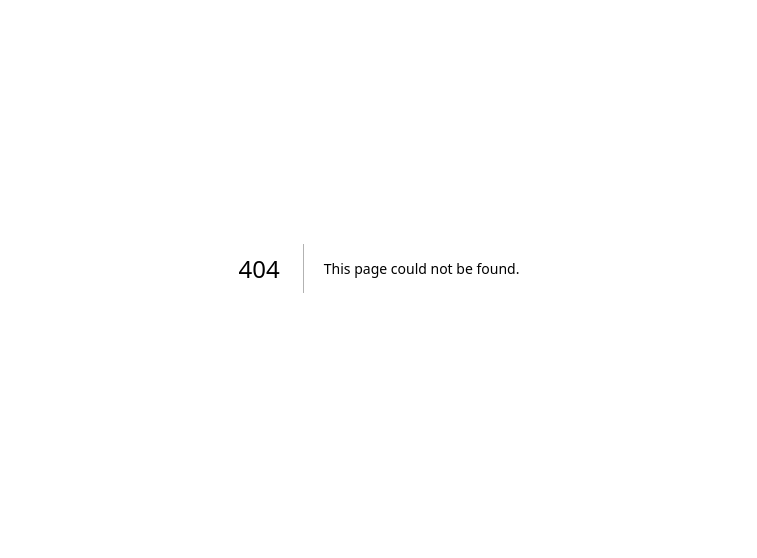
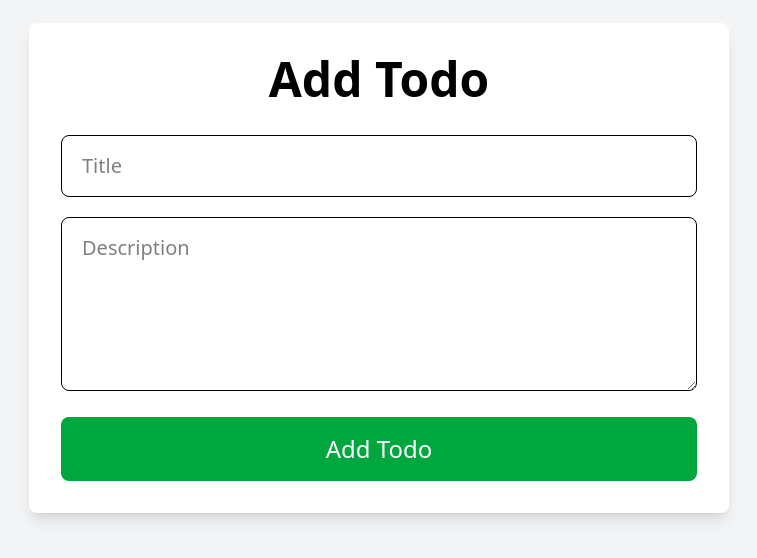
Before and after one commit to bhaveshneet/Mern-Interview-Preparation, a Next.js app in the folder Assignment/Todo-App/frontend/: page /add-todo in a window 1280 px wide. Before the commit this address had no page. Shown: the part 132-690 px from the top of the page, without its empty margins (261-1018 px from the left). Built offline with nearby package versions, Linux system fonts and the light colour scheme.

Commit message:
Added create todo page

```diff
--- /dev/null
+++ b/Assignment/Todo-App/frontend/src/app/add-todo/page.tsx
@@ -0,0 +1,126 @@
+
+"use client";
+
+import { useState } from "react";
+import { useRouter } from "next/navigation";
+
+export default function AddTodoPage() {
+  const router = useRouter();
+
+  const [title, setTitle] = useState("");
+  const [description, setDescription] =
+    useState("");
+
+  const [error, setError] =
+    useState("");
+
+  const API_URL =
+    "http://localhost:5000/api/todos";
+
+  const handleSubmit = async (
+    e: React.FormEvent
+  ) => {
+    e.preventDefault();
+
+    if (
+      !title.trim() ||
+      !description.trim()
+    ) {
+      setError(
+        "Title and Description are required"
+      );
+      return;
+    }
+
+    try {
+      const token =
+        localStorage.getItem("token");
+
+      const response = await fetch(
+        API_URL,
+        {
+          method: "POST",
+          headers: {
+            "Content-Type":
+              "application/json",
+            Authorization:
+              "Bearer " + token,
+          },
+          body: JSON.stringify({
+            title,
+            description,
+          }),
+        }
+      );
+
+      const result =
+        await response.json();
+
+      if (result.success) {
+        alert(
+          "Todo Added Successfully"
+        );
+
+        router.push("/todos");
+      }
+    } catch (error) {
+      console.error(error);
+    }
+  };
+
+  return (
+    <div className="min-h-screen bg-gray-100 flex justify-center items-center">
+
+      <form
+        onSubmit={handleSubmit}
+        className="bg-white p-8 rounded-lg shadow-lg w-[700px]"
+      >
+        <h1 className="text-5xl font-bold text-center mb-8">
+          Add Todo
+        </h1>
+
+        {error && (
+          <p className="text-red-600 mb-4 text-center font-semibold">
+            {error}
+          </p>
+        )}
+
+        <input
+          type="text"
+          placeholder="Title"
+          value={title}
+          onChange={(e) => {
+            setTitle(
+              e.target.value
+            );
+            setError("");
+          }}
+          required
+          className="w-full border rounded-lg px-5 py-4 text-xl mb-5"
+        />
+
+        <textarea
+          placeholder="Description"
+          value={description}
+          onChange={(e) => {
+            setDescription(
+              e.target.value
+            );
+            setError("");
+          }}
+          required
+          rows={5}
+          className="w-full border rounded-lg px-5 py-4 text-xl mb-5"
+        />
+
+        <button
+          type="submit"
+          className="w-full bg-green-600 hover:bg-green-700 text-white text-2xl py-4 rounded-lg"
+        >
+          Add Todo
+        </button>
+      </form>
+
+    </div>
+  );
+}
```
